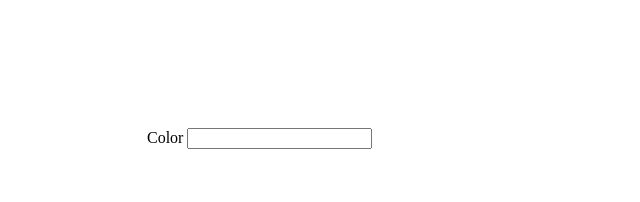
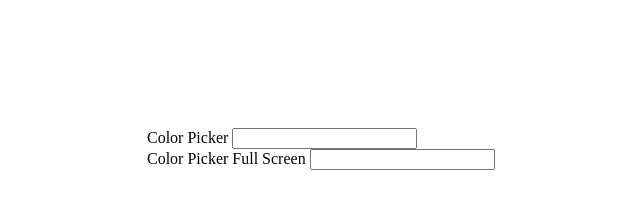
Before and after one commit to nadeeth/mcpicker, a plain HTML site: page index.html in a window 1280 px wide. Shown: the whole page, without its empty margins (243-883 px from the left). Drawn offline with nearby package versions, Linux system fonts and the light colour scheme.

Commit message:
Full screen improvements and more colors

```diff
--- a/index.html
+++ b/index.html
@@ -15,13 +15,20 @@
 	</head>
 	<body>
 		<div class="wrap">
-			Color <input type="text" id="mcp"/>
+			<label>Color Picker</label> <input type="text" id="mcp"/>
+			<br/>
+			<label>Color Picker Full Screen</label> <input type="text" id="mcp-full"/>
 		</div>
 		<script src="https://ajax.googleapis.com/ajax/libs/jquery/1.11.2/jquery.min.js"></script>
 		<script src="mcpicker.js"></script>
 		<script>
 			$(function() {
 				$("#mcp").mcpicker({
+					callback: function() {
+						console.log('call back executed');
+					}
+				});
+				$("#mcp-full").mcpicker({
 					fullscreen: true,
 					callback: function() {
 						console.log('call back executed');
--- a/mcpicker.js
+++ b/mcpicker.js
@@ -25,19 +25,162 @@
 			"#800080"//Purple
 		];
 
+		var colors = [
+			{ name:"lightsalmon", code:"#FFA07A"},
+			{ name:"salmon	", code:"#FA8072"},
+			{ name:"darksalmon	", code:"#E9967A"},
+			{ name:"lightcoral	", code:"#F08080"},
+			{ name:"indianred	", code:"#CD5C5C"},
+			{ name:"crimson	", code:"#DC143C"},
+			{ name:"firebrick	", code:"#B22222"},
+			{ name:"red	", code:"#FF0000"},
+			{ name:"darkred	", code:"#8B0000"},
+			{ name:"coral	", code:"#FF7F50"},
+			{ name:"tomato	", code:"#FF6347"},
+			{ name:"orangered	", code:"#FF4500"},
+			{ name:"gold	", code:"#FFD700"},
+			{ name:"orange	", code:"#FFA500"},
+			{ name:"darkorange	", code:"#FF8C00"},
+			{ name:"lightyellow	", code:"#FFFFE0"},
+			{ name:"lemonchiffon	", code:"#FFFACD"},
+			{ name:"lightgoldenrodyellow	", code:"#FAFAD2"},
+			{ name:"papayawhip	", code:"#FFEFD5"},
+			{ name:"moccasin	", code:"#FFE4B5"},
+			{ name:"peachpuff	", code:"#FFDAB9"},
+			{ name:"palegoldenrod	", code:"#EEE8AA"},
+			{ name:"khaki	", code:"#F0E68C"},
+			{ name:"darkkhaki	", code:"#BDB76B"},
+			{ name:"yellow	", code:"#FFFF00"},
+			{ name:"lawngreen	", code:"#7CFC00"},
+			{ name:"chartreuse	", code:"#7FFF00"},
+			{ name:"limegreen	", code:"#32CD32"},
+			{ name:"lime	", code:"#00FF00"},
+			{ name:"forestgreen	", code:"#228B22"},
+			{ name:"green	", code:"#008000"},
+			{ name:"darkgreen	", code:"#006400"},
+			{ name:"greenyellow	", code:"#ADFF2F"},
+			{ name:"yellowgreen	", code:"#9ACD32"},
+			{ name:"springgreen	", code:"#00FF7F"},
+			{ name:"mediumspringgreen	", code:"#00FA9A"},
+			{ name:"lightgreen	", code:"#90EE90"},
+			{ name:"palegreen	", code:"#98FB98"},
+			{ name:"darkseagreen	", code:"#8FBC8F"},
+			{ name:"mediumseagreen	", code:"#3CB371"},
+			{ name:"seagreen	", code:"#2E8B57"},
+			{ name:"olive	", code:"#808000"},
+			{ name:"darkolivegreen	", code:"#556B2F"},
+			{ name:"olivedrab	", code:"#6B8E23"},
+			{ name:"lightcyan	", code:"#E0FFFF"},
+			{ name:"cyan	", code:"#00FFFF"},
+			{ name:"aqua	", code:"#00FFFF"},
+			{ name:"aquamarine	", code:"#7FFFD4"},
+			{ name:"mediumaquamarine	", code:"#66CDAA"},
+			{ name:"paleturquoise	", code:"#AFEEEE"},
+			{ name:"turquoise	", code:"#40E0D0"},
+			{ name:"mediumturquoise	", code:"#48D1CC"},
+			{ name:"darkturquoise	", code:"#00CED1"},
+			{ name:"lightseagreen	", code:"#20B2AA"},
+			{ name:"cadetblue	", code:"#5F9EA0"},
+			{ name:"darkcyan	", code:"#008B8B"},
+			{ name:"teal	", code:"#008080"},
+			{ name:"powderblue	", code:"#B0E0E6"},
+			{ name:"lightblue	", code:"#ADD8E6"},
+			{ name:"lightskyblue	", code:"#87CEFA"},
+			{ name:"skyblue	", code:"#87CEEB"},
+			{ name:"deepskyblue	", code:"#00BFFF"},
+			{ name:"lightsteelblue	", code:"#B0C4DE"},
+			{ name:"dodgerblue	", code:"#1E90FF"},
+			{ name:"cornflowerblue	", code:"#6495ED"},
+			{ name:"steelblue	", code:"#4682B4"},
+			{ name:"royalblue	", code:"#4169E1"},
+			{ name:"blue	", code:"#0000FF"},
+			{ name:"mediumblue	", code:"#0000CD"},
+			{ name:"darkblue	", code:"#00008B"},
+			{ name:"navy	", code:"#000080"},
+			{ name:"midnightblue	", code:"#191970"},
+			{ name:"mediumslateblue	", code:"#7B68EE"},
+			{ name:"slateblue	", code:"#6A5ACD"},
+			{ name:"darkslateblue	", code:"#483D8B"},
+			{ name:"lavender	", code:"#E6E6FA"},
+			{ name:"thistle	", code:"#D8BFD8"},
+			{ name:"plum	", code:"#DDA0DD"},
+			{ name:"violet	", code:"#EE82EE"},
+			{ name:"orchid	", code:"#DA70D6"},
+			{ name:"fuchsia	", code:"#FF00FF"},
+			{ name:"magenta	", code:"#FF00FF"},
+			{ name:"mediumorchid	", code:"#BA55D3"},
+			{ name:"mediumpurple	", code:"#9370DB"},
+			{ name:"blueviolet	", code:"#8A2BE2"},
+			{ name:"darkviolet	", code:"#9400D3"},
+			{ name:"darkorchid	", code:"#9932CC"},
+			{ name:"darkmagenta	", code:"#8B008B"},
+			{ name:"purple	", code:"#800080"},
+			{ name:"indigo	", code:"#4B0082"},
+			{ name:"pink	", code:"#FFC0CB"},
+			{ name:"lightpink	", code:"#FFB6C1"},
+			{ name:"hotpink	", code:"#FF69B4"},
+			{ name:"deeppink	", code:"#FF1493"},
+			{ name:"palevioletred	", code:"#DB7093"},
+			{ name:"mediumvioletred	", code:"#C71585"},
+			{ name:"white	", code:"#FFFFFF"},
+			{ name:"snow	", code:"#FFFAFA"},
+			{ name:"honeydew	", code:"#F0FFF0"},
+			{ name:"mintcream	", code:"#F5FFFA"},
+			{ name:"azure	", code:"#F0FFFF"},
+			{ name:"aliceblue	", code:"#F0F8FF"},
+			{ name:"ghostwhite	", code:"#F8F8FF"},
+			{ name:"whitesmoke	", code:"#F5F5F5"},
+			{ name:"seashell	", code:"#FFF5EE"},
+			{ name:"beige	", code:"#F5F5DC"},
+			{ name:"oldlace	", code:"#FDF5E6"},
+			{ name:"floralwhite	", code:"#FFFAF0"},
+			{ name:"ivory	", code:"#FFFFF0"},
+			{ name:"antiquewhite	", code:"#FAEBD7"},
+			{ name:"linen	", code:"#FAF0E6"},
+			{ name:"lavenderblush	", code:"#FFF0F5"},
+			{ name:"mistyrose	", code:"#FFE4E1"},
+			{ name:"gainsboro	", code:"#DCDCDC"},
+			{ name:"lightgray	", code:"#D3D3D3"},
+			{ name:"silver	", code:"#C0C0C0"},
+			{ name:"darkgray	", code:"#A9A9A9"},
+			{ name:"gray	", code:"#808080"},
+			{ name:"dimgray	", code:"#696969"},
+			{ name:"lightslategray	", code:"#778899"},
+			{ name:"slategray	", code:"#708090"},
+			{ name:"darkslategray	", code:"#2F4F4F"},
+			{ name:"black	", code:"#000000"},
+			{ name:"cornsilk	", code:"#FFF8DC"},
+			{ name:"blanchedalmond	", code:"#FFEBCD"},
+			{ name:"bisque	", code:"#FFE4C4"},
+			{ name:"navajowhite	", code:"#FFDEAD"},
+			{ name:"wheat	", code:"#F5DEB3"},
+			{ name:"burlywood	", code:"#DEB887"},
+			{ name:"tan	", code:"#D2B48C"},
+			{ name:"rosybrown	", code:"#BC8F8F"},
+			{ name:"sandybrown	", code:"#F4A460"},
+			{ name:"goldenrod	", code:"#DAA520"},
+			{ name:"peru	", code:"#CD853F"},
+			{ name:"chocolate	", code:"#D2691E"},
+			{ name:"saddlebrown	", code:"#8B4513"},
+			{ name:"sienna	", code:"#A0522D"},
+			{ name:"brown	", code:"#A52A2A"},
+			{ name:"maroon	", code:"#800000"},
+		];
+
 		//Picker elements
-		var mcp_container = 'pcp_mobile_color_picker_container';
-		var mcp_cell = 'pcp_mobile_color_picker_cell';
+		var mcp_container = 'pcp_mobile_color_picker_container_' + $(el).prop('id');
+		var mcp_cell = 'pcp_mobile_color_picker_cell_' + $(el).prop('id');
 
 		//Create the color picker
 		$(el).after("<div id=\""+mcp_container+"\"></div>");
 		$.each(colors, function(key, value){
-			$('#'+mcp_container).append("<div data-color=\""+value+"\" class='"+mcp_cell+"' style='background-color:"+value+"'></div>");
+			$('#'+mcp_container).append("<div data-color=\""+value.code+"\" class='"+mcp_cell+"' style='background-color:"+value.code+"'></div>");
 		});
 		$("#"+mcp_container).hide();
 
 		//Show the picker on fucus
 		$(el).focus(function(){
+			$(el).blur();//Unfocus the element
 			$("#"+mcp_container).show("slow");
 		});
 
@@ -57,9 +200,6 @@
 		var position = $(el).position();
 
 		if (options.fullscreen) {
-
-			$(el).blur();//Unfocus the element
-
 			$("#"+mcp_container).css({
 				"position" : "absolute",
 				"top" : "0",
```
